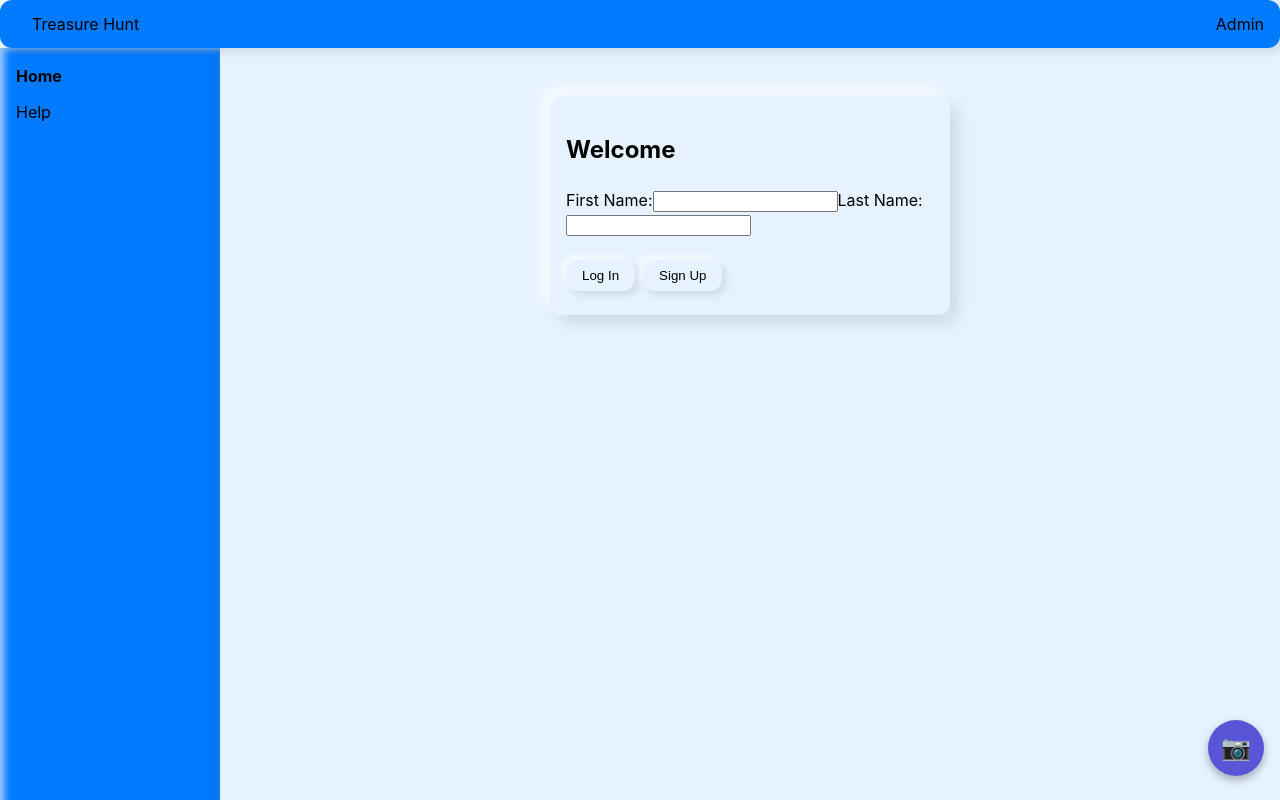
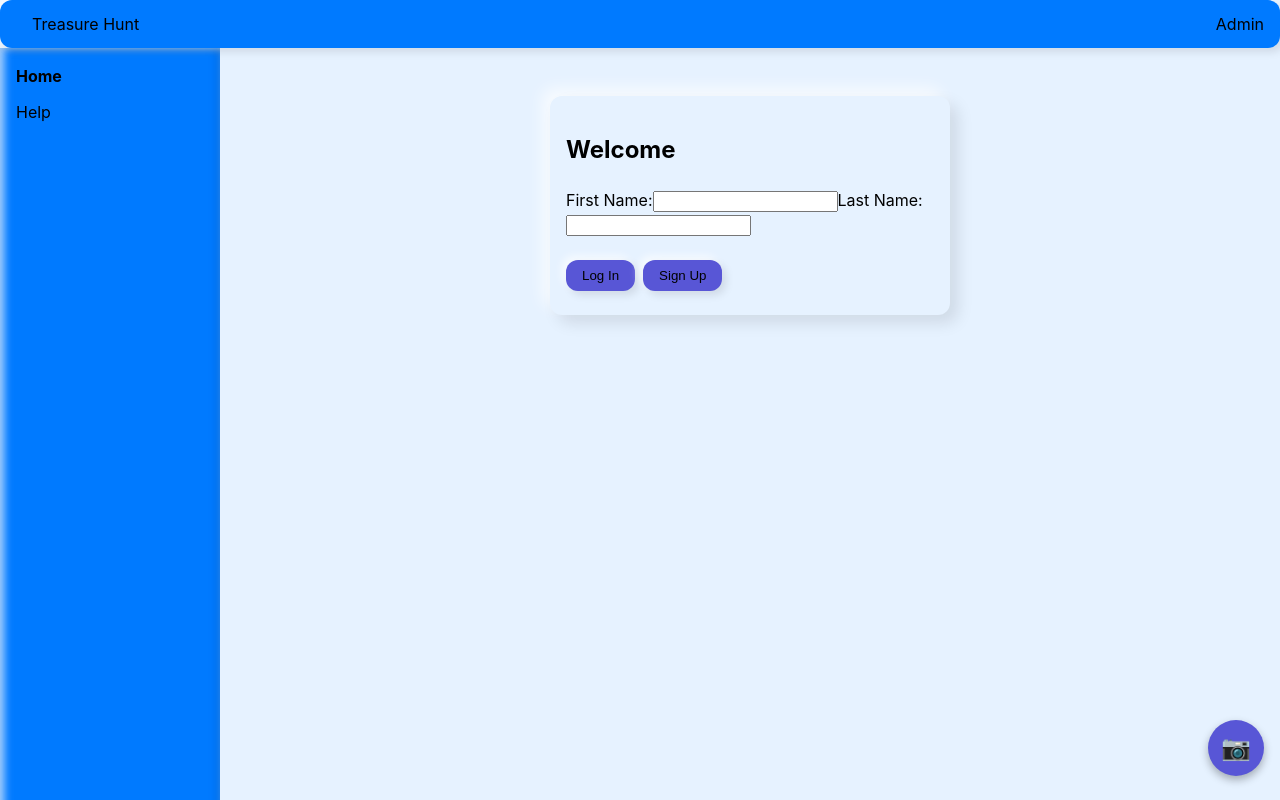
Before and after one commit to aboldguess/the-42nd, a React (Create React App) app in the folder client/: page / in a window 1280 px wide. Built offline with nearby package versions, Linux system fonts and the light colour scheme; no server answers.

Commit message:
style: highlight buttons

```diff
--- a/client/src/styles/index.css
+++ b/client/src/styles/index.css
@@ -156,7 +156,8 @@ img {
 /* ───────────────── GENERIC UI ───────────────── */
 button {
   /* Buttons share the same soft shadow aesthetic */
-  background: var(--background-color);
+  /* Use the secondary colour so buttons stand out from the background */
+  background: var(--secondary-color);
   border: none;
   color: var(--text-color);
   padding: 0.5rem 1rem;
```
